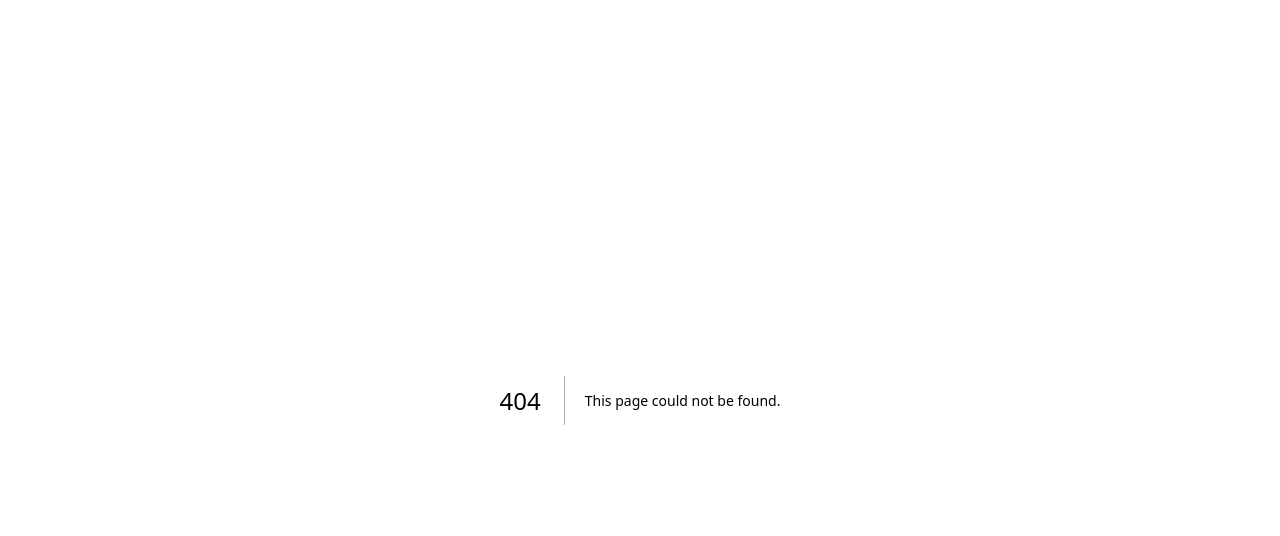
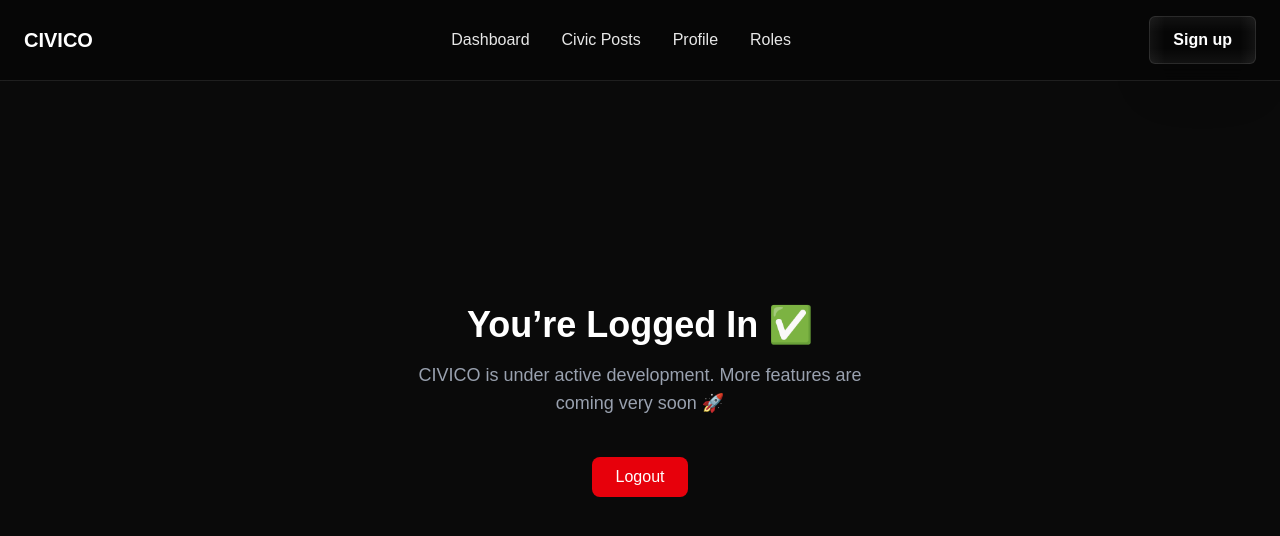
Before and after one commit to KrishnaPrasad-dev/Civico, a Next.js app: page /dashboard in a window 1280 px wide. Before the commit this address had no page. Shown: the top 536 px of the page. Built offline with nearby package versions, Linux system fonts and the light colour scheme; sample sign-in values are in the browser's storage.

Commit message:
Added the test dashboard for now

```diff
--- /dev/null
+++ b/app/dashboard/page.tsx
@@ -0,0 +1,44 @@
+"use client";
+
+import { useEffect } from "react";
+import { useRouter } from "next/navigation";
+import Navbar from "@/components/layout/Navbar";
+
+export default function DashboardPage() {
+  const router = useRouter();
+
+  useEffect(() => {
+    const token = localStorage.getItem("token");
+    if (!token) {
+      router.push("/login");
+    }
+  }, [router]);
+
+  return (
+    <section className="min-h-screen bg-neutral-950 text-white">
+      <Navbar />
+
+      <div className="flex flex-col items-center justify-center h-[80vh] text-center px-6">
+        <h1 className="text-4xl font-bold mb-4">
+          You’re Logged In ✅
+        </h1>
+
+        <p className="text-gray-400 text-lg max-w-md">
+          CIVICO is under active development.
+          More features are coming very soon 🚀
+        </p>
+
+        <button
+          onClick={() => {
+            localStorage.removeItem("token");
+            localStorage.removeItem("user");
+            router.push("/login");
+          }}
+          className="mt-10 px-6 py-2 rounded-lg bg-red-600 hover:bg-red-700 transition"
+        >
+          Logout
+        </button>
+      </div>
+    </section>
+  );
+}
--- a/app/layout.tsx
+++ b/app/layout.tsx
@@ -13,8 +13,8 @@ const geistMono = Geist_Mono({
 });
 
 export const metadata: Metadata = {
-  title: "Create Next App",
-  description: "Generated by create next app",
+  title: "CIVICO",
+  description: "Made by krishna & team",
 };
 
 export default function RootLayout({
```
